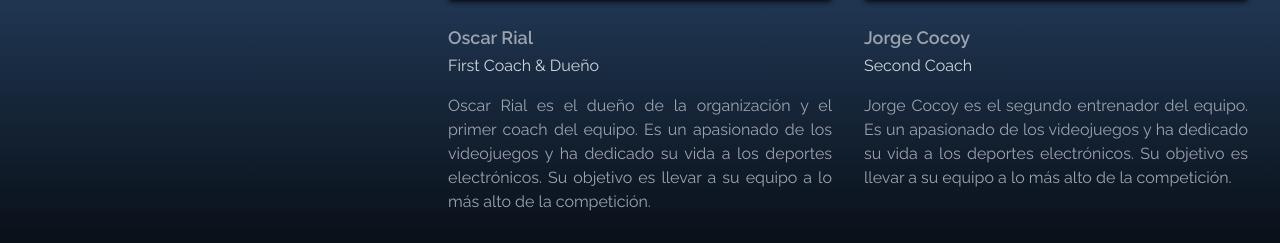
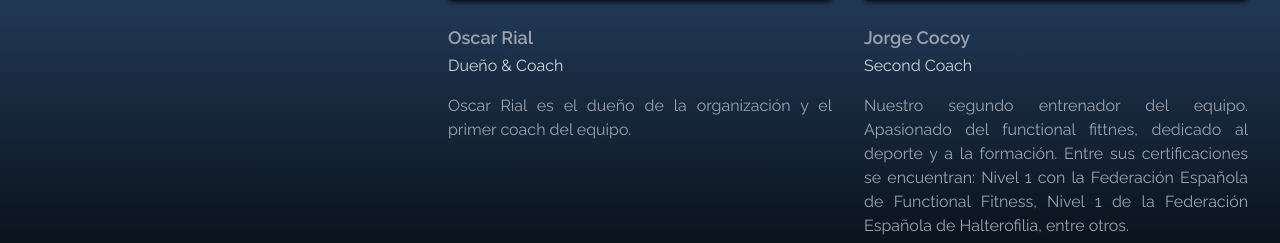
Before and after one commit to AngelAresL/brigantium-box, a Next.js app: page / in a window 1280 px wide. Shown: the part 2489-2732 px from the top of the page. Built offline with nearby package versions, Linux system fonts and the light colour scheme.

Commit message:
general reviews

```diff
--- a/src/app/comunidad/page.tsx
+++ b/src/app/comunidad/page.tsx
@@ -4,9 +4,9 @@ import PhotoGallery from "../../components/PhotoGallery";
 
 const GalleryPage = () => {
   return (
-    <div className=" mx-auto  px-6 pt-32 pb-8 ">
-      <h1 className="text-4xl font-bold text-center">Fotos</h1>
-      <p className="text-xl text-center mt-2">
+    <div className=" mx-auto  px-6 pt-32 pb-8 bg-gradient-to-b from-zinc-900 to-zinc-950 ">
+      <h1 className="text-4xl text-zinc-400 font-bold text-center">Fotos</h1>
+      <p className="text-xl text-zinc-400 text-center mt-2">
         Aquí se viene a disfrutar y entrenar duro. Esta es nuestra familia.
       </p>
       <div className="m-8"  >
--- a/src/components/ContactForm.tsx
+++ b/src/components/ContactForm.tsx
@@ -86,7 +86,7 @@ const ContactForm: React.FC<ContactFormProps> = ({ contactMessage }) => {
               </p>
             </ScrollAnimation>
 
-            <div className="mt-8 space-y-2 text-base  text-gray-200">
+            <div className="mt-8 space-y-2 text-base  text-gray-200 bg-gray-600 p-4 sm:p-0 rounded-lg sm:bg-inherit bg-opacity-40">
               <ScrollAnimation
                 initial={{ opacity: 0 }}
                 animate={{ opacity: 1 }}
--- a/src/components/PhotoGallery.tsx
+++ b/src/components/PhotoGallery.tsx
@@ -129,14 +129,14 @@ const PhotoGallery = () => {
             >
               <ImageListItem
                 onClick={() => setSelectedPhoto(photo)}
-                className="group w-full h-full overflow-hidden cursor-pointer relative"
+                className="group rounded-md w-full h-full overflow-hidden cursor-pointer relative"
               >
                 <div
                   onClick={() => setSelectedPhoto(photo)}
                   className="w-full h-full"
                 >
                   <Photo src={photo.src} alt={photo.alt} />
-                  <div className="absolute inset-0 bg-black bg-opacity-20 opacity-0 lg:group-hover:opacity-100 flex items-center justify-center transition-opacity duration-300">
+                  <div className="absolute inset-0 bg-black bg-opacity-20 opacity-0 lg:group-hover:opacity-100 flex items-center justify-center transition-opacity duration-300 ">
                     <span className="text-white text-4xl opacity-0 lg:group-hover:opacity-100">
                       +
                     </span>
@@ -161,7 +161,7 @@ const PhotoGallery = () => {
               initial="hidden"
               animate="visible"
               exit="exit"
-              className="flex justify-center items-center  mx-auto my-auto w-full h-full focus:outline-none"
+              className="flex justify-center items-center  mx-auto my-auto w-full h-full focus:outline-none "
             >
               <div className="">
                 <Image
--- a/src/data/team.ts
+++ b/src/data/team.ts
@@ -8,15 +8,15 @@ export type Coach = {
 const team: Coach[] = [
   {
     name: "Oscar Rial",
-    role: "First Coach & Dueño",
-    bio: "Oscar Rial es el dueño de la organización y el primer coach del equipo. Es un apasionado de los videojuegos y ha dedicado su vida a los deportes electrónicos. Su objetivo es llevar a su equipo a lo más alto de la competición.",
-    imageUrl: "/oki.jpeg",
+    role: "Dueño & Coach",
+    bio: "Oscar Rial es el dueño de la organización y el primer coach del equipo.",
+    imageUrl: "/oki.jpg",
   },
   {
     name: "Jorge Cocoy",
     role: "Second Coach",
-    bio: "Jorge Cocoy es el segundo entrenador del equipo. Es un apasionado de los videojuegos y ha dedicado su vida a los deportes electrónicos. Su objetivo es llevar a su equipo a lo más alto de la competición.",
-    imageUrl: "/cocoy.jpeg",
+    bio: "Nuestro segundo entrenador del equipo. Apasionado del functional fittnes, dedicado al deporte y a la formación. Entre sus certificaciones se encuentran: Nivel 1 con la Federación Española de Functional Fitness, Nivel 1 de la Federación Española de Halterofilia, entre otros. ",
+    imageUrl: "/cocoy.jpg",
   },
 ];
 export default team;
```
